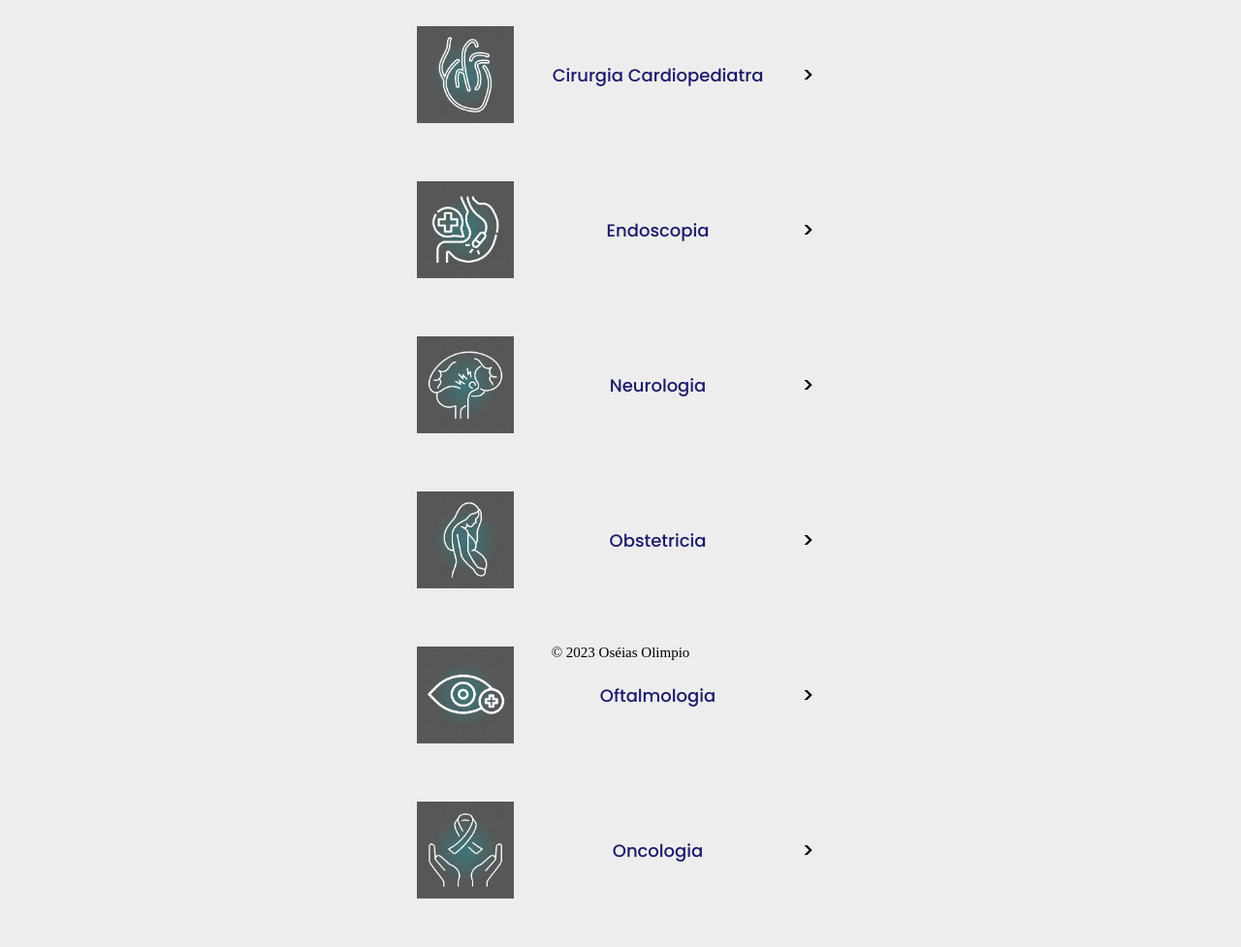
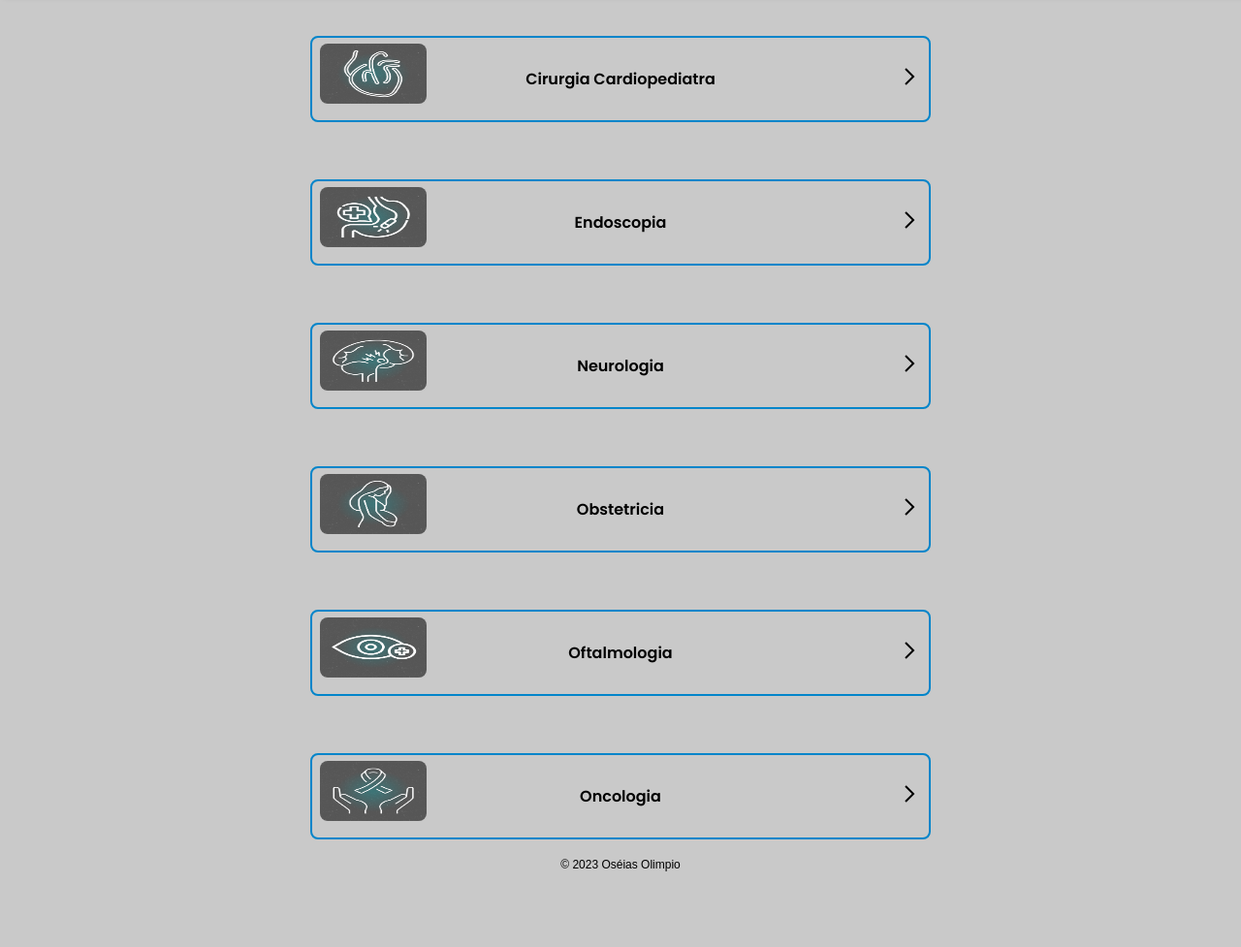
Before and after one commit to OseiasOlimpio/NIR-Dom-Malan, a website built with Vite: page flow.html in a window 1280 px wide. Shown: the part 118-1095 px from the top of the page at 97% size. After the commit the page ends 1027 px from the top, so only its background shows below. Built offline with nearby package versions, Linux system fonts and the light colour scheme.

Commit message:
update css

```diff
--- a/assets/style.css
+++ b/assets/style.css
@@ -115,29 +115,30 @@ hr{
 	display: flex;
 	align-items: center;
 	justify-content: center;
-	gap: 64px;
-	padding: 64px 80px;
-	flex-direction: row;
-	flex-wrap: wrap;
+	padding: 0;
+	/* align-content: center; */
+	flex-wrap: nowrap;
+	flex-direction: column;
 }
 
 .info {
 	display: flex;
 	justify-content: center;
-	margin: 0;
 	padding: 0;
 	width: 40em;
 	flex-direction: column;
 	flex-wrap: nowrap;
+	margin-left: 25vw;
+	margin-right: 25vw;
+	margin-top: 5vh;
 }
 
 .info h2 {
 	border: 2px solid #0285ca;
 	border-radius: 8px;
 	cursor: pointer;
-	padding: 24px;
+	padding: 30px;
 	font-size: 1em;
-
 }
 
 .info {
@@ -182,17 +183,21 @@ hr{
 	transition: 0.5s all ease;
 }
 
-
-
-
 .img-hosp img{
 	top:20px;
 	left: 10px;
-	width: 100px;
+	width: 90px;
 	height: 40px;
 }
 
-
+.info .img-esp{
+	position: absolute;
+	border-radius: 8px;
+	top: 8px;
+	left: 10px;
+	width: 110px;
+	height: 62px;
+}
 footer{
 	display: flex;
 	align-items: center;
@@ -209,7 +214,10 @@ footer a{
 	color: #000033;
 }
 
-
+a{
+	text-decoration: underline;
+	color: #000033;
+}
 @media screen and (max-width: 600px){
 	body{
 		display: grid;
--- a/flow.html
+++ b/flow.html
@@ -5,7 +5,7 @@
 	<meta charset="UTF-8">
 	<meta http-equiv="X-UA-Compatible" content="IE=edge">
 	<meta name="viewport" content="width=device-width, initial-scale=1.0">
-	<link rel="stylesheet" href="./assets/index.css">
+	<link rel="stylesheet" href="./assets/style.css">
 	<link rel="stylesheet" href="https://cdnjs.cloudflare.com/ajax/libs/font-awesome/6.4.2/css/all.min.css"
 		integrity="sha512-z3gLpd7yknf1YoNbCzqRKc4qyor8gaKU1qmn+CShxbuBusANI9QpRohGBreCFkKxLhei6S9CQXFEbbKuqLg0DA=="
 		crossorigin="anonymous" referrerpolicy="no-referrer" />
@@ -75,18 +75,18 @@
 	</nav>
 
 </header>
-<script src="./assets/script.js" rel="script"></script>
+<script src="./assets/script.js" rel="script" defer></script>
 <!--linha horizontal-->
 <hr>
-
-<ul id="accordion">
-	<li>
-		<label for='first'>
-			<img src="./img/cardio.jpg">Cirurgia Cardiopediatra <span>&#x3e;</span>
-		</label>
-		<input type="radio" name="accordion" id="first">
-		<div class="content">
-			<p>
+<section class="conteudo">
+	<div class="info">
+			<img src="/img/cardio.jpg" class="img-esp">
+		<h2>
+			Cirurgia Cardiopediatra
+		</h2>
+		<img src="icons/arrow.svg" class="arrow">
+		<div>
+			<p class="p-info">
 				Solicitar parecer do Cardiopediatra/HDM, para
 				depois entrar em contato com o Hospital Real
 				Português
@@ -94,68 +94,76 @@
 				9424.
 			</p>
 		</div>
-	</li>
-	<li>
-		<label for='second'>
-			<img src="./img/endoscopia.jpg">Endoscopia<span>&#x3e;</span>
-		</label>
-		<input type="radio" name="accordion" id="second">
-		<div class="content">
-			<p>
+	</div>
+
+	<div class="info">
+			<img src="/img/endoscopia.jpg" class="img-esp">
+		<h2>
+			Endoscopia
+		</h2>
+		<img src="icons/arrow.svg" class="arrow">
+		<div>
+			<p class="p-info">
 				Nos casos de retirada de corpo estranho
 				(esôfago/estômago) deve acionar a BIOIMAGEM
 				(Elianni – 87 9 8841 - 1924 ).
 			</p>
 		</div>
-	</li>
+	</div>
 
-	<li>
-		<label for='third'>
-			<img src="./img/neuro.jpg">Neurologia<span>&#x3e;</span>
-		</label>
-		<input type="radio" name="accordion" id="third">
-		<div class="content">
-			<p>
+	<div class="info">
+		<img src="/img/neuro.jpg" class="img-esp">
+		<h2>
+			Neurologia
+		</h2>
+		<img src="icons/arrow.svg" class="arrow">
+		<div>
+			<p class="p-info">
 				Solicitar parecer do Neurocirurgião/HDM, para
 				posteriormente entrar em contato com o Hospital
 				Restauração (HR) em Recife (81) 3181-5460
 			</p>
 		</div>
-	</li>
+	</div>
 
-	<li>
-		<label for='fourth'>
-			<img src="./img/obstetricia.jpg">Obstetricia<span>&#x3e;</span>
-		</label>
-		<input type="radio" name="accordion" id="fourth">
-		<div class="content">
-			<p>
+	<div class="info">
+		<img src="/img/obstetricia.jpg" class="img-esp">
+		<h2>
+			Obstetricia
+		</h2>
+		<img src="icons/arrow.svg" class="arrow">
+		<div>
+			<p class="p-info">
 				Os casos de gestante baixo risco solicitar vaga o HMIJ/Juazeiro-PE, de acordo com o protocolo.
 			</p>
 		</div>
-	</li>
+	</div>
 
-	<li>
-		<label for='sixth'>
-			<img src="./img/oftalmo.jpg">Oftalmologia<span>&#x3e;</span>
-		</label>
-		<input type="radio" name="accordion" id="sixth">
-		<div class="content">
-			<p>
+	<div class="info">
+		<img src="/img/oftalmo.jpg" class="img-esp">
+		<h2>
+			Oftalmologia
+		</h2>
+		<img src="icons/arrow.svg" class="arrow">
+		<div>
+			<p class="p-info">
 				Nos casos de celulite retroorbitária deve solicitar
 				vaga com a imagem e laudo da TC, para avaliar a
 				necessidade de descompressão
 			</p>
 		</div>
-	</li>
+	</div>
 
-	<li>
-		<label for='seventh'>
-			<img src="./img/oncologia.jpg">Oncologia<span>&#x3e;</span>
-		</label>
-		<input type="radio" name="accordion" id="seventh">
-		<div class="content">
-			<p>
+	<div class="info">
+
+		<img src="/img/oncologia.jpg" class="img-esp">
+
+		<h2>
+			Oncologia
+		</h2>
+		<img src="icons/arrow.svg" class="arrow">
+		<div>
+			<p class="p-info">
 				<strong>Perfil Adulto</strong>: Recomenda-se verificar o perfil do paciente. Em situações que demandem
 				leitos de
 				retaguarda, é
@@ -166,8 +174,9 @@
 				nome do médico/CRM/contato e unidade executante.
 			</p>
 		</div>
-	</li>
-</ul>
+	</div>
+</section>
+
 
 <footer class='copy-mark'>&copy;
 	2023 Oséias Olimpio
```
Also changed, not shown: contatos.html (+79 -6 lines), index.html (+2 -1 lines), icons/LOGO_HGE.png (added), icons/logo_baraodelucena.png (added).
